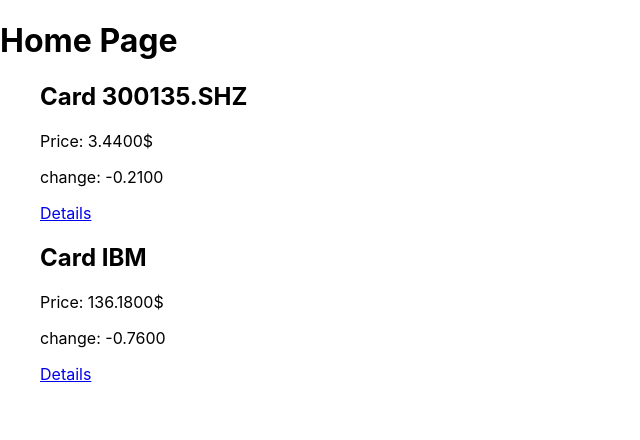
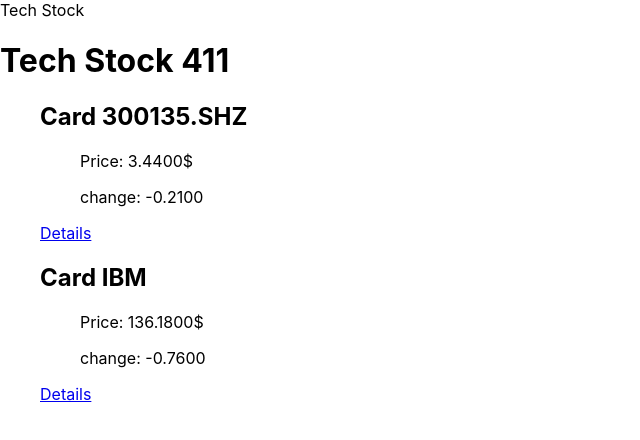
Before and after one commit to yuvenalmash/stock-411, a React (Create React App) app: page / in a window 1280 px wide. Shown: the top 440 px of the page, without its empty margins (0-640 px from the left). Built offline with nearby package versions, Linux system fonts and the light colour scheme.

Commit message:
Give classnames and ids

```diff
--- a/src/features/homepage/Card.js
+++ b/src/features/homepage/Card.js
@@ -3,24 +3,27 @@ import { Link } from 'react-router-dom';
 
 const Card = (props) => {
   const { quote } = props;
-  console.log(`state1 = ${quote}`);
   return (
-    <>
+    <section className="card">
+      <header>
         <h2>
           Card&nbsp;
           {quote['01. symbol']}
         </h2>
-      <p>
+      </header>
+      <ul id="card-list">
+        <p id="card-price">
           Price:&nbsp;
           {quote['05. price']}
           $
         </p>
-      <p>
+        <p id="card-change">
           change:&nbsp;
           {quote['09. change']}
         </p>
+      </ul>
       <Link to="details" state={quote}>Details</Link>
-    </>
+    </section>
   );
 };
 
--- a/src/features/homepage/Details.js
+++ b/src/features/homepage/Details.js
@@ -4,12 +4,17 @@ const Details = () => {
   const location = useLocation();
   const quote = location.state;
   return (
-    <>
+    <div className="details">
+      <nav id="details-nav">
         <Link to="/">back</Link>
+      </nav>
+      <header id="details-header">
         <h2>
           Details:&nbsp;
           {quote['01. symbol']}
         </h2>
+      </header>
+      <ul id="details-list">
         <p>
           Price:&nbsp;
           {quote['05. price']}
@@ -47,7 +52,8 @@ const Details = () => {
           Change percent:&nbsp;
           {quote['10. change percent']}
         </p>
-    </>
+      </ul>
+    </div>
   );
 };
 
--- a/src/features/homepage/Homepage.js
+++ b/src/features/homepage/Homepage.js
@@ -15,9 +15,12 @@ const Homepage = () => {
   const quotes = useSelector(selectAllQuotes);
   console.log(`quotes = ${JSON.stringify(quotes)}`);
   return (
-    <>
-      <h1>Home Page</h1>
-      <ul>
+    <main className="homepage">
+      <nav id="home-nav">Tech Stock</nav>
+      <header id="home-header">
+        <h1>Tech Stock 411</h1>
+      </header>
+      <ul id="home-list">
         {quotes.map((quote) => (
           <Card
             key={quote['01. symbol']}
@@ -25,7 +28,7 @@ const Homepage = () => {
           />
         ))}
       </ul>
-    </>
+    </main>
   );
 };
 
```
Lines whose indentation alone changed are shown as unchanged.
